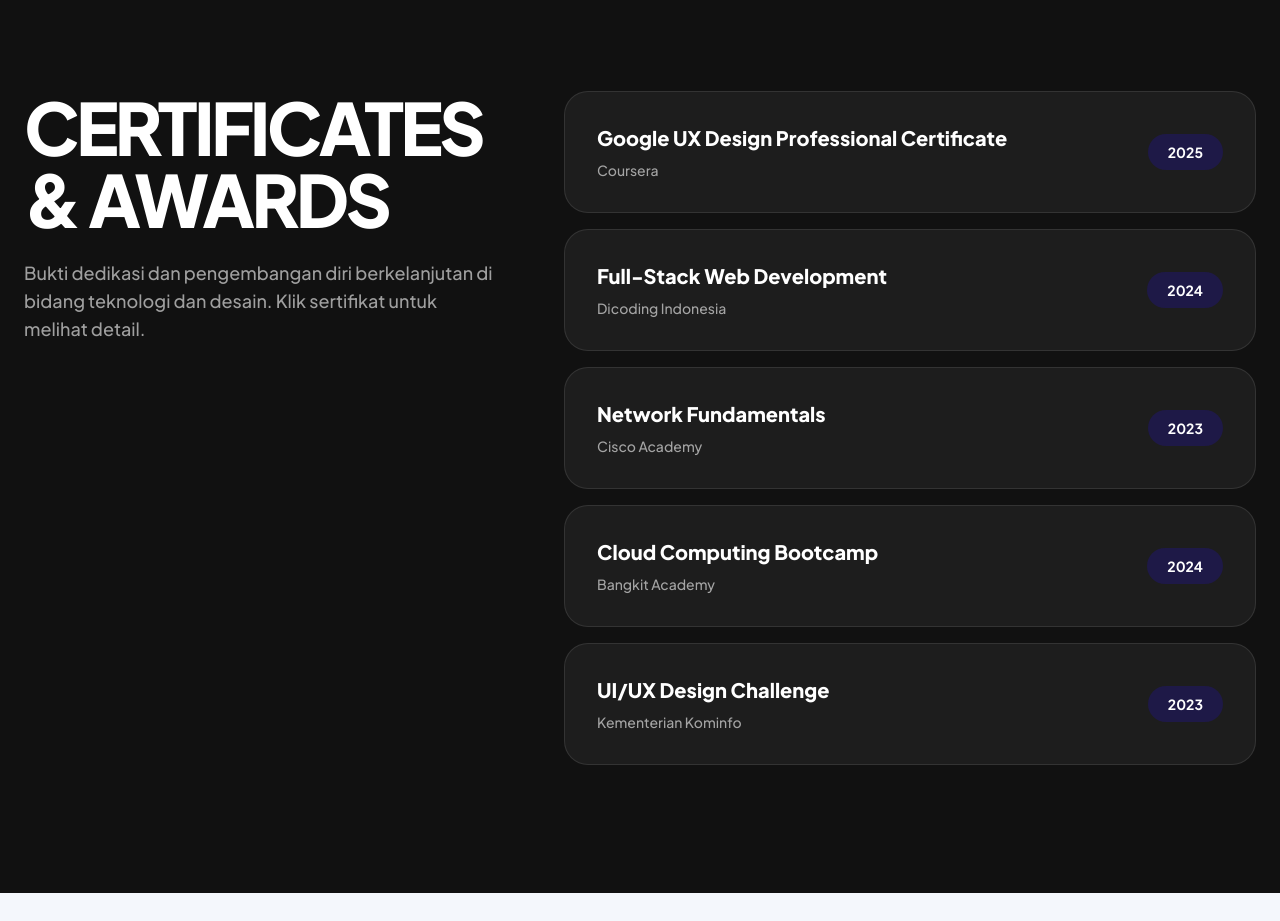
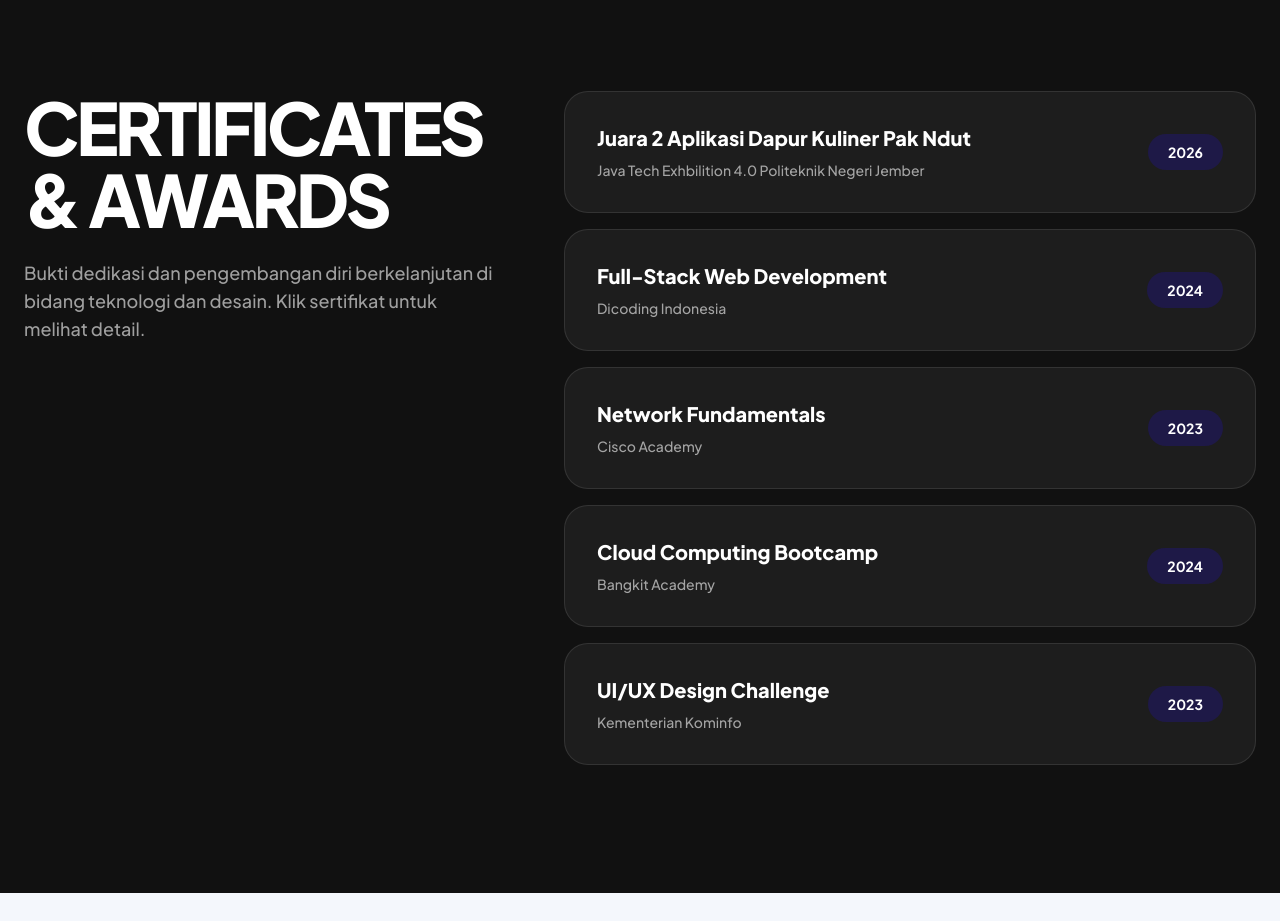
Before and after one commit to uarylengno/Portofolio-Uaryl, a React (Vite) app: page / in a window 1280 px wide. Shown: the part 5920-6841 px from the top of the page. Built offline with nearby package versions, Linux system fonts and the light colour scheme.

Commit message:
perubahan di certificates

```diff
--- a/src/appConfig.ts
+++ b/src/appConfig.ts
@@ -139,12 +139,12 @@
 
   certificates: [
     {
-      title: "Google UX Design Professional Certificate",
-      issuer: "Coursera",
-      year: "2025",
+      title: "Juara 2 Aplikasi Dapur Kuliner Pak Ndut",
+      issuer: "Java Tech Exhbilition 4.0 Politeknik Negeri Jember",
+      year: "2026",
       image: "https://images.unsplash.com/photo-1555949963-ff9fe0c870eb?q=80&w=1600&auto=format&fit=crop",
-      rank: "Juara 1",
-      competition: "Lomba Desain Antarmuka Nasional"
+      rank: "Juara 2",
+      competition: "Juara 2 Aplikasi Dapur Kuliner Pak Ndut"
     },
     {
       title: "Full-Stack Web Development",
```
